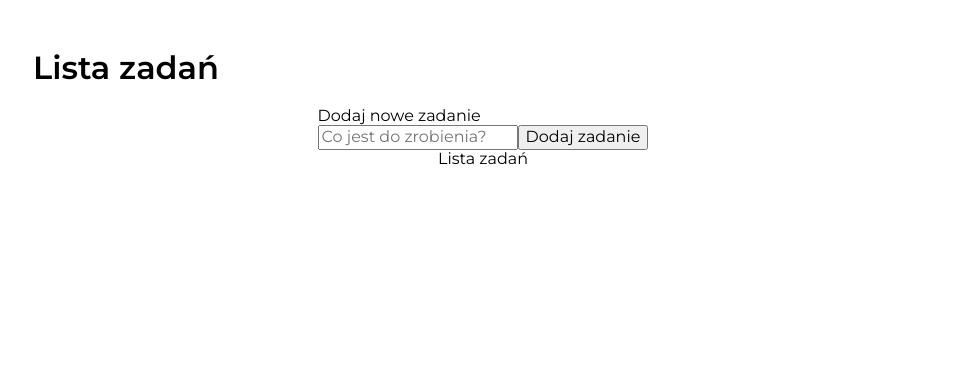
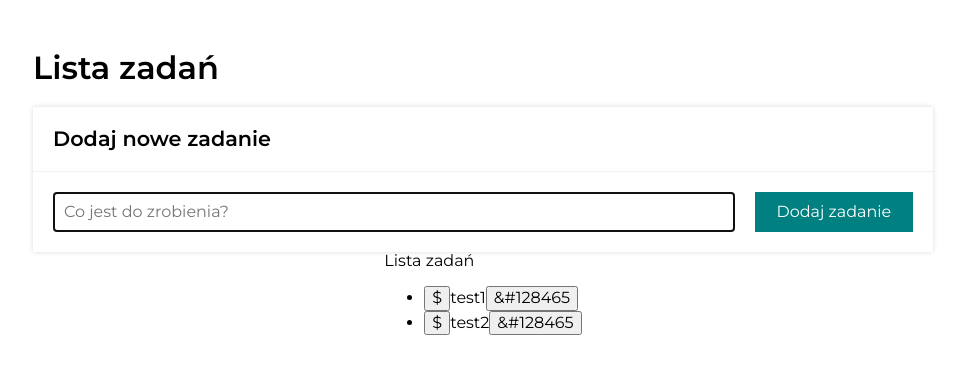
Before and after one commit to miloszzaj/todo-list-react, a React (Create React App) app: page / in a window 1280 px wide. Shown: the top 374 px of the page, without its empty margins (157-1122 px from the left). Built offline with nearby package versions, Linux system fonts and the light colour scheme.

Commit message:
Task added

```diff
--- a/src/App.js
+++ b/src/App.js
@@ -1,3 +1,6 @@
+import Form from "./Form";
+import Tasks from "./Tasks";
+
 const tasks = [
   { id: 1, content: "test1", isDone: false },
   { id: 2, content: "test2", isDOne: true },
@@ -11,23 +14,15 @@ function App() {
       <header className="todolist__header">Lista zadań</header>
       <section className="adding">
         <header className="adding__header">Dodaj nowe zadanie</header>
-        <form className="adding__paragraph">
-          <input
-            className="adding__input js-addingInput"
-            type="text"
-            placeholder="Co jest do zrobienia?"
-            autofocus
-          />
-          <button className="adding__button js-addButton">Dodaj zadanie</button>
-        </form>
+        <Form />
       </section>
       <section className="list">
         <header className="list__header">
           Lista zadań
-          <div className="list__buttonsWrapper js-buttonsWrapper"></div>
+          <div className="list__buttonsWrapper"></div>
         </header>
         <div className="list__paragraph">
-          <ul className="list__tasks js-list__tasks"></ul>
+          <Tasks tasks={tasks} hideDoneTasks={hideDoneTasks} />{" "}
         </div>
       </section>
     </main>
--- /dev/null
+++ b/src/Form/index.js
@@ -0,0 +1,15 @@
+import "./style.css";
+
+const Form = () => (
+  <form className="adding__paragraph">
+    <input
+      className="adding__input"
+      type="text"
+      placeholder="Co jest do zrobienia?"
+      autoFocus
+    />
+    <button className="adding__button">Dodaj zadanie</button>
+  </form>
+);
+
+export default Form;
--- /dev/null
+++ b/src/Form/style.css
@@ -0,0 +1,53 @@
+.adding {
+    background-color: rgb(255, 255, 255);
+    width: 100%;
+    box-shadow: 0 0 5PX #ddd;
+}
+
+.adding__header {
+    font-size: 1.3rem;
+    font-weight: 700;
+    padding: 20px;
+    border-bottom: 1px solid rgb(240, 240, 240);
+}
+
+@media (max-width: 500px) {
+    .adding__header {
+        text-align: center;
+    }
+}
+
+.adding__paragraph {
+    display: flex;
+    justify-content: space-around;
+    margin: 10px;
+}
+
+@media (max-width: 500px) {
+    .adding__paragraph {
+        display: flex;
+        flex-direction: column;
+    }
+}
+
+.adding__input {
+    flex-grow: 14;
+    margin: 10px;
+    padding: 10px;
+    border: 1px solid rgb(240, 240, 240);
+    color: rgb(80, 80, 80);
+}
+
+.adding__button {
+    flex-grow: 1;
+    background-color: teal;
+    color: white;
+    border-style: none;
+    margin: 10px;
+    padding: 5px;
+    transition: 1s;
+}
+
+.adding__button:hover {
+    transform: scale(1.15);
+}
--- /dev/null
+++ b/src/Tasks/index.js
@@ -0,0 +1,32 @@
+import "./style.css";
+
+const Tasks = props => (
+  <ul className="list__tasks">
+    {props.tasks.map(task => (
+      <li
+        className={`
+        list__item ${
+          task.isDone && props.hideDoneTasks ? "list__item--hidden" : ""
+        }`}
+      >
+        <button className="ist__itemButton">
+          ${task.isDone ? "&#10003" : ""}
+        </button>
+        <span
+          className={`"list__item--span ${
+            task.isDone ? "list__item--done" : ""
+          }"`}
+        >
+          {task.content}
+        </span>
+        <button className="list__itemButton list__itemButton--delete">
+          &#128465
+        </button>{" "}
+      </li>
+    ))}
+  </ul>
+);
+
+export default Tasks;
+
+// key={props.task.id}
```
Also changed, not shown: src/Tasks/style.css (added).
